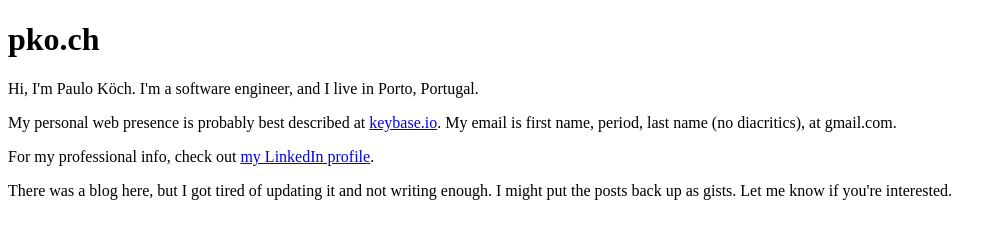
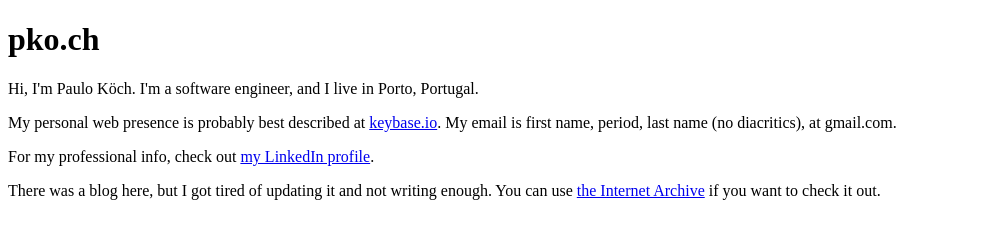
Before and after one commit to pkoch/pko.ch, a plain HTML site: page index.html in a window 1280 px wide. Shown: the whole page, without its empty margins (0-1006 px from the left). Drawn offline with Linux system fonts and the light colour scheme.

Commit message:
Direct folks to Internet Archive

```diff
--- a/index.html
+++ b/index.html
@@ -13,7 +13,7 @@
 
 <p>For my professional info, check out <a href="https://www.linkedin.com/in/pkoch/">my LinkedIn profile</a>.</p>
 
-<p>There was a blog here, but I got tired of updating it and not writing enough. I might put the posts back up as gists. Let me know if you're interested.</p>
+<p>There was a blog here, but I got tired of updating it and not writing enough. You can use <a href="https://web.archive.org/web/*/https://pko.ch/">the Internet Archive</a> if you want to check it out.</p>
 
 </body>
 </html>
```
